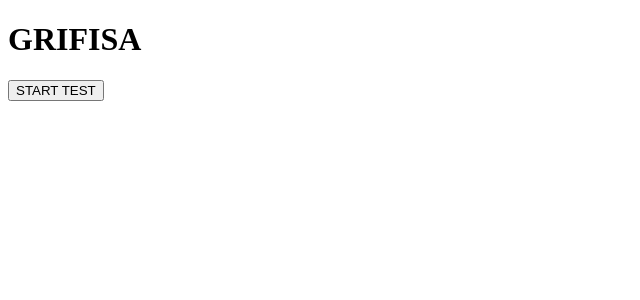
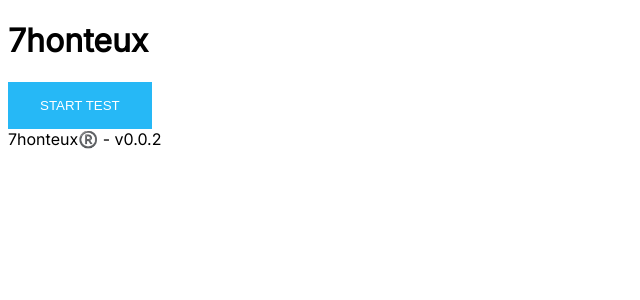
Before and after one commit to nohehf/7honteux, a SvelteKit app: page / in a window 1280 px wide. Shown: the top 300 px of the page, without its empty margins (0-640 px from the left). Built offline with nearby package versions, Linux system fonts and the light colour scheme.

Commit message:
feat: v0.0.2 rename project & add styling foundations

```diff
--- a/src/app.html
+++ b/src/app.html
@@ -3,6 +3,7 @@
 	<head>
 		<meta charset="utf-8" />
 		<link rel="icon" href="%sveltekit.assets%/favicon.png" />
+		<link rel="stylesheet" href="https://fonts.googleapis.com/css?family=Inter">
 		<meta name="viewport" content="width=device-width" />
 		%sveltekit.head%
 	</head>
--- /dev/null
+++ b/src/app.scss
@@ -0,0 +1,11 @@
+html,
+body {
+	font-family: 'inter';
+}
+
+button {
+	padding: 1rem 2rem;
+	border: none;
+	color: white;
+	background-color: #26b8f6;
+}
--- a/src/routes/+page.svelte
+++ b/src/routes/+page.svelte
@@ -1,4 +1,5 @@
 <script lang="ts">
+	import '../app.scss';
 	import { Game } from '../logic/Game';
 	import GameForm from '../components/game-form.svelte';
 
@@ -15,7 +16,7 @@
 	};
 </script>
 
-<h1>GRIFISA</h1>
+<h1>7honteux</h1>
 
 {#if game.state === 'start'}
 	<button on:click={startGame}>START TEST</button>
@@ -32,3 +33,8 @@
 		})}
 	</p>
 {/if}
+
+<footer>7honteux®️ - v0.0.2</footer>
+
+<style lang="scss">
+</style>
--- a/svelte.config.js
+++ b/svelte.config.js
@@ -5,7 +5,9 @@ import preprocess from 'svelte-preprocess';
 const config = {
 	// Consult https://github.com/sveltejs/svelte-preprocess
 	// for more information about preprocessors
-	preprocess: preprocess(),
+	preprocess: preprocess({
+		scss: {}
+	}),
 
 	kit: {
 		adapter: adapter()
```
Also changed, not shown: package.json (+6 -2 lines), 1 other file (tests, documents, lock files or other folders).
